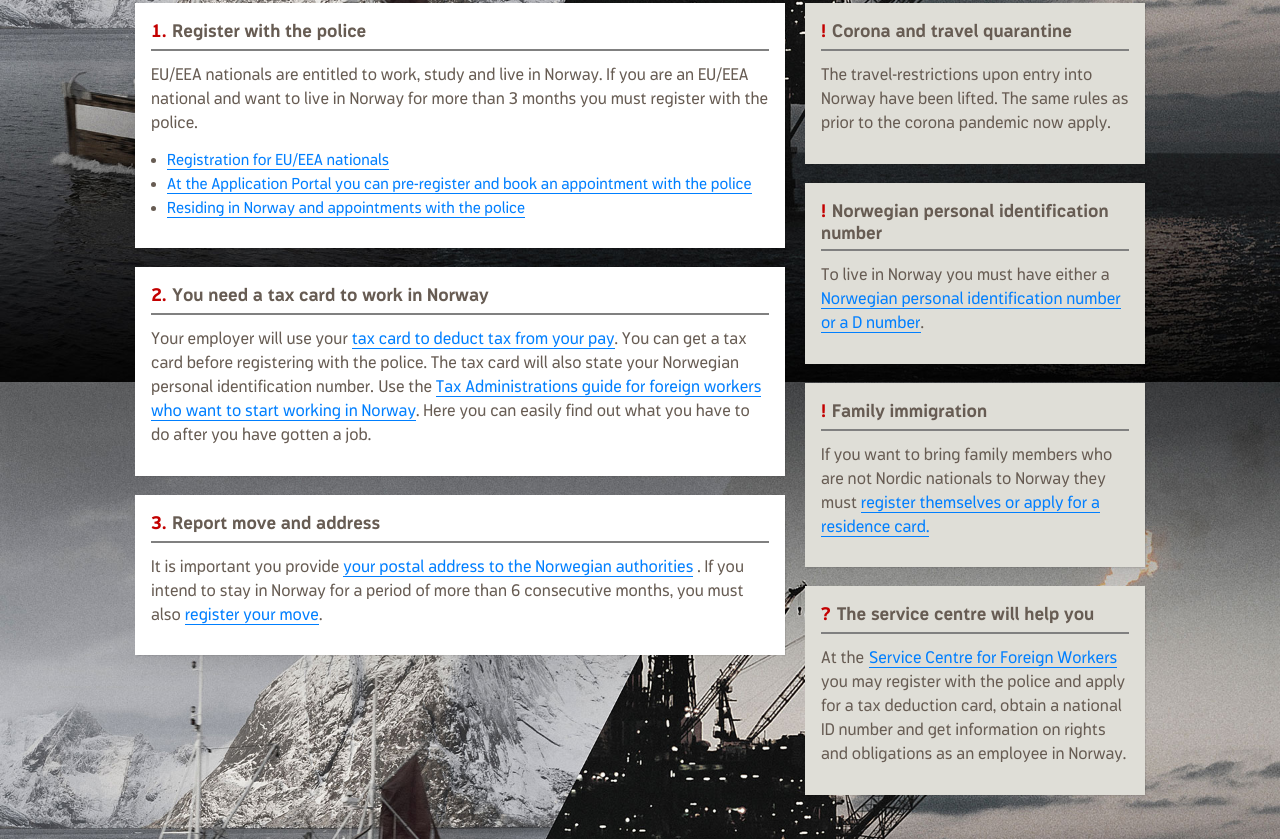
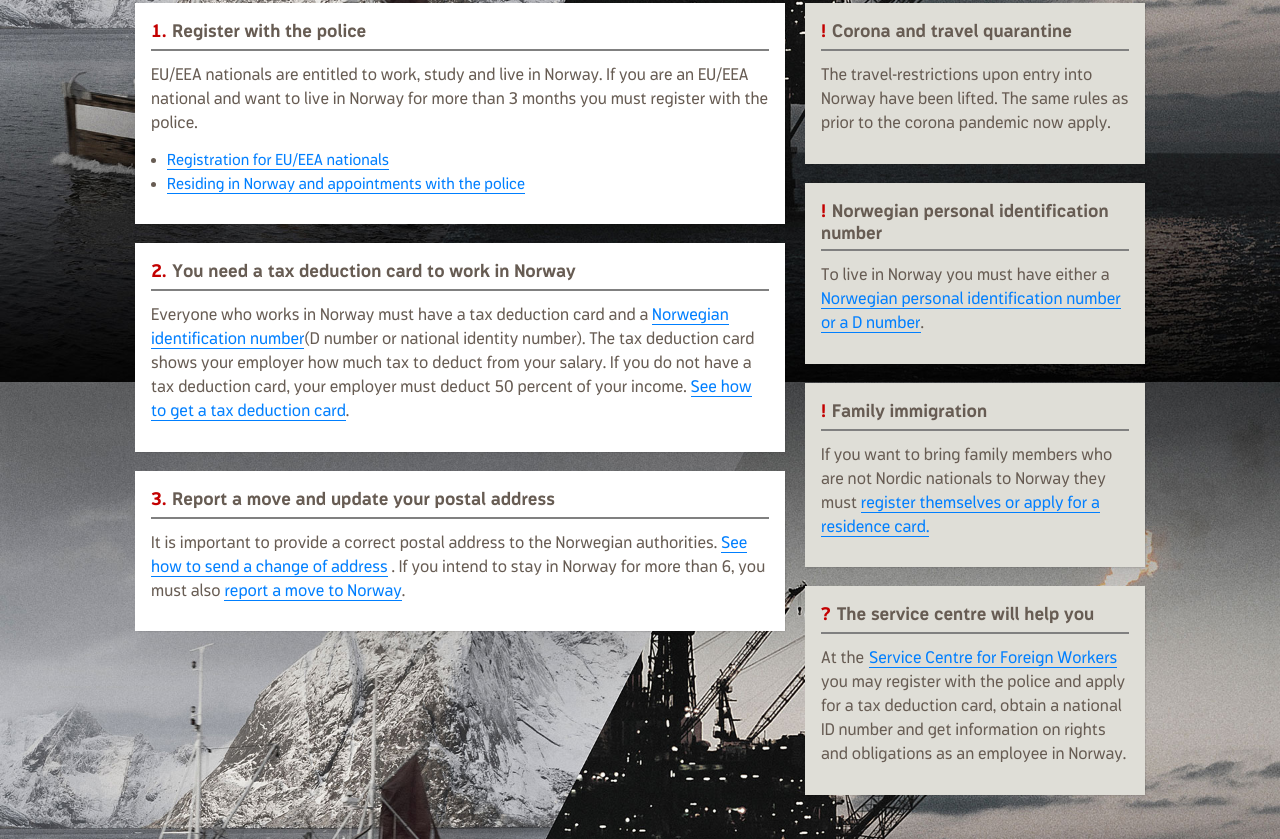
Before and after one commit to navikt/work-in-norway-legacy, a website: page static/site/en/Guide+for+EU+and+EEA+citizens/Get+started+in+Norway/Registering+in+Norway.html in a window 1280 px wide. Shown: the part 418-1257 px from the top of the page. Drawn offline with Linux system fonts and the light colour scheme.

Commit message:
Update Registering+in+Norway.html
•	Fjern lenken «At the application portal you can pre-register and book and appointment with the police” og “residing in Norway and appointments with the police”  – de får denne informasjonen når de følger forrige lenke
•	Avsnittet om skattekort må endres til:
You need a tax deduction card to work in Norway
Everyone who works in Norway must have a tax deduction card and a Norwegian identification number (D number or national identity number). The tax deduction card shows your employer how much tax to deduct from your salary. If you do not have a tax deduction card, your employer must deduct 50 percent of your income. See how to get a tax deduction card.
•	Avsnittet om flytting må endres til:
Report a move and update your postal address
It is important to provide a correct postal address to the Norwegian authorities . See how to send a change of address.  If you intend to stay in Norway for more than 6 months, you must also report a move to Norway.

```diff
--- a/static/site/en/Guide+for+EU+and+EEA+citizens/Get+started+in+Norway/Registering+in+Norway.html
+++ b/static/site/en/Guide+for+EU+and+EEA+citizens/Get+started+in+Norway/Registering+in+Norway.html
@@ -254,15 +254,6 @@
                                 </li>
                                 <li>
                                     <a
-                                        href="https://selfservice.udi.no/en-gb/?nav-veiviser=12896&amp;nav-veiviser=12896"
-                                        onclick="trackOutboundLink(this, 'Outbound Links', 'selfservice.udi.no'); return false;"
-                                        >At the Application Portal you can
-                                        pre-register and book an appointment
-                                        with the police</a
-                                    >
-                                </li>
-                                <li>
-                                    <a
                                         href="https://www.politiet.no/tjenester/opphold-i-norge-og-asyl/?nav-veiviser=12896"
                                         onclick="trackOutboundLink(this, 'Outbound Links', 'politiet.no'); return false;"
                                         >Residing in Norway and appointments
@@ -274,49 +265,39 @@
                         <article class="article group">
                             <h2 class="underline-header">
                                 <span class="heading-prefix">2.</span>You need a
-                                tax card to work in Norway
+                                tax deduction card to work in Norway
                             </h2>
                             <p>
-                                Your employer will use your
+                                Everyone who works in Norway must have a tax deduction card and a
                                 <a
-                                    href="https://www.skatteetaten.no/en/person/foreign/are-you-intending-to-work-in-norway/tax-deduction-cards/how-can-you-obtain-a-tax-deduction-card/?nav-veiviser=12896"
+                                    href="https://www.skatteetaten.no/en/person/foreign/norwegian-identification-number/what-is-an-identification-number/"
                                     onclick="trackOutboundLink(this, 'Outbound Links', 'skatteetaten.no'); return false;"
-                                    >tax card to deduct tax from your pay</a
-                                >. You can get a tax card before registering
-                                with the police. The tax card will also state
-                                your Norwegian personal identification
-                                number.&nbsp;Use the
+                                    >Norwegian identification number</a
+                                >(D number or national identity number). The tax deduction card shows your employer how much tax to deduct from your salary. If you do not have a tax deduction card, your employer must deduct 50 percent of your income.
                                 <a
-                                    href="https://www.skatteetaten.no/en/person/foreign/are-you-intending-to-work-in-norway/what-do-i-need-to-do/?6957=0&amp;nav-veiviser=12896"
+                                    href="https://www.skatteetaten.no/en/person/taxes/tax-deduction-card-and-advance-tax/i-am-a-foreign-employee/applying-for-a-tax-card-when-youre-a-foreign-employee/"
                                     onclick="trackOutboundLink(this, 'Outbound Links', 'skatteetaten.no'); return false;"
-                                    >Tax Administrations guide for foreign
-                                    workers who want to start working in
-                                    Norway</a
-                                >. Here you can easily find out what you have to
-                                do after you have gotten a job.
+                                    >See how to get a tax deduction card</a>.
                             </p>
                         </article>
                         <article class="article group">
                             <h2 class="underline-header">
-                                <span class="heading-prefix">3.</span>Report
-                                move and address
+                                <span class="heading-prefix">3.</span>Report a move and update your postal address
                             </h2>
 
                             <p>
-                                It is important you provide
+                                It is important to provide a correct postal address to the Norwegian authorities.
                                 <a
-                                    href="http://www.skatteetaten.no/en/International-pages/Felles-innhold-benyttes-i-flere-malgrupper/Articles/Reporting-a-move-and-change-of-address1/?nav-veiviser=12896"
+                                    href="https://www.skatteetaten.no/en/person/foreign/you-must-notify-us-when-you-move/moving-within-norway/"
                                     onclick="trackOutboundLink(this, 'Outbound Links', 'skatteetaten.no'); return false;"
-                                    >your postal address to the Norwegian
-                                    authorities</a
+                                    >See how to send a change of address</a
                                 >
-                                . If you intend to stay in Norway for a period
-                                of more than 6 consecutive months, you must also
+                                . If you intend to stay in Norway for more than 6,  you must also
                                 <span>
                                     <a
-                                        href="http://www.skatteetaten.no/en/International-pages/Felles-innhold-benyttes-i-flere-malgrupper/Articles/Reporting-a-move-to-Norway/?nav-veiviser=12896"
+                                        href="https://www.skatteetaten.no/en/person/foreign/"
                                         onclick="trackOutboundLink(this, 'Outbound Links', 'skatteetaten.no'); return false;"
-                                        >register your move</a
+                                        >report a move to Norway</a
                                     >.</span
                                 >
                             </p>
```
